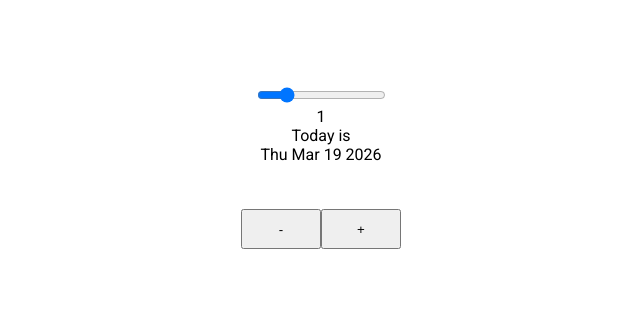
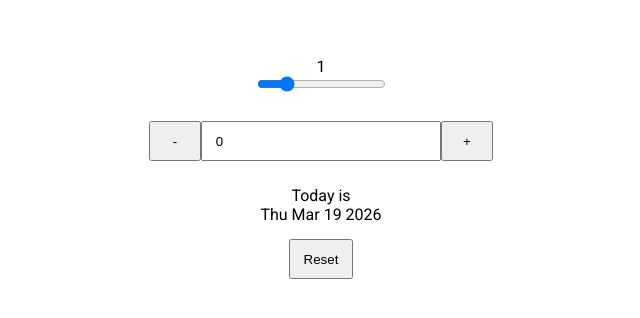
Before and after one commit to tojibayevvv/counter, a React (Vite) app: page / in a window 1280 px wide. Shown: the part 232-550 px from the top of the page, without its empty margins (319-959 px from the left). Built offline with nearby package versions, Linux system fonts and the light colour scheme.

Commit message:
updated styling & added reset button

```diff
--- a/src/App.jsx
+++ b/src/App.jsx
@@ -12,11 +12,22 @@ const Buttons = styled.div`
   display: flex;
   justify-content: center;
   align-items: center;
-  margin-top: 45px;
+  margin: 25px;
 `
 const Button = styled.button`
-  width: 10vh;
+  width: 6.5vh;
   height: 5vh;
+`
+const ResBut = styled.button`
+  width: 8vh;
+  height: 5vh;
+  margin-top: 15px;
+`
+
+const Input = styled.input`
+  width: 30vh;
+  height: 5vh;
+  padding: 0.95em;
 `
 
 function App() {
@@ -32,6 +43,11 @@ function Counter() {
   const [count, setCount] = useState(0)
   const [step, setStep] = useState(1)
 
+  function handleReset() {
+    setCount(0)
+    setStep(1)
+  }
+
   function handleIncrement() {
     setCount((c) => c + step)
   }
@@ -46,6 +62,8 @@ function Counter() {
   return (
     <>
       <div>
+        <p>{step}</p>
+
         <input
           type="range"
           min="0"
@@ -54,24 +72,25 @@ function Counter() {
           onChange={(e) =>
             setStep(Number(e.target.value)
             )} />
+      </div>
 
-        <p>{step}</p>
-
-      </div>
       <div>
-        <p>
-          {count === 0
-            ? "Today is "
-            : count > 0
-              ? `${count} days from today is `
-              : `${Math.abs(count)} days ago was`}
-        </p>
-        <p>{date.toDateString()}</p>
         <Buttons>
           <Button onClick={handleDecrement}>-</Button>
+          <Input type="text" value={count} onChange={(e) => setCount(Number(e.target.value))} />
           <Button onClick={handleIncrement}>+</Button>
         </Buttons>
       </div>
+      <p>
+        {count === 0
+          ? "Today is "
+          : count > 0
+            ? `${count} days from today is `
+            : `${Math.abs(count)} days ago was`}
+      </p>
+      <p>{date.toDateString()}</p>
+
+      <ResBut onClick={() => handleReset()}>Reset</ResBut>
     </>
   )
 }
```
